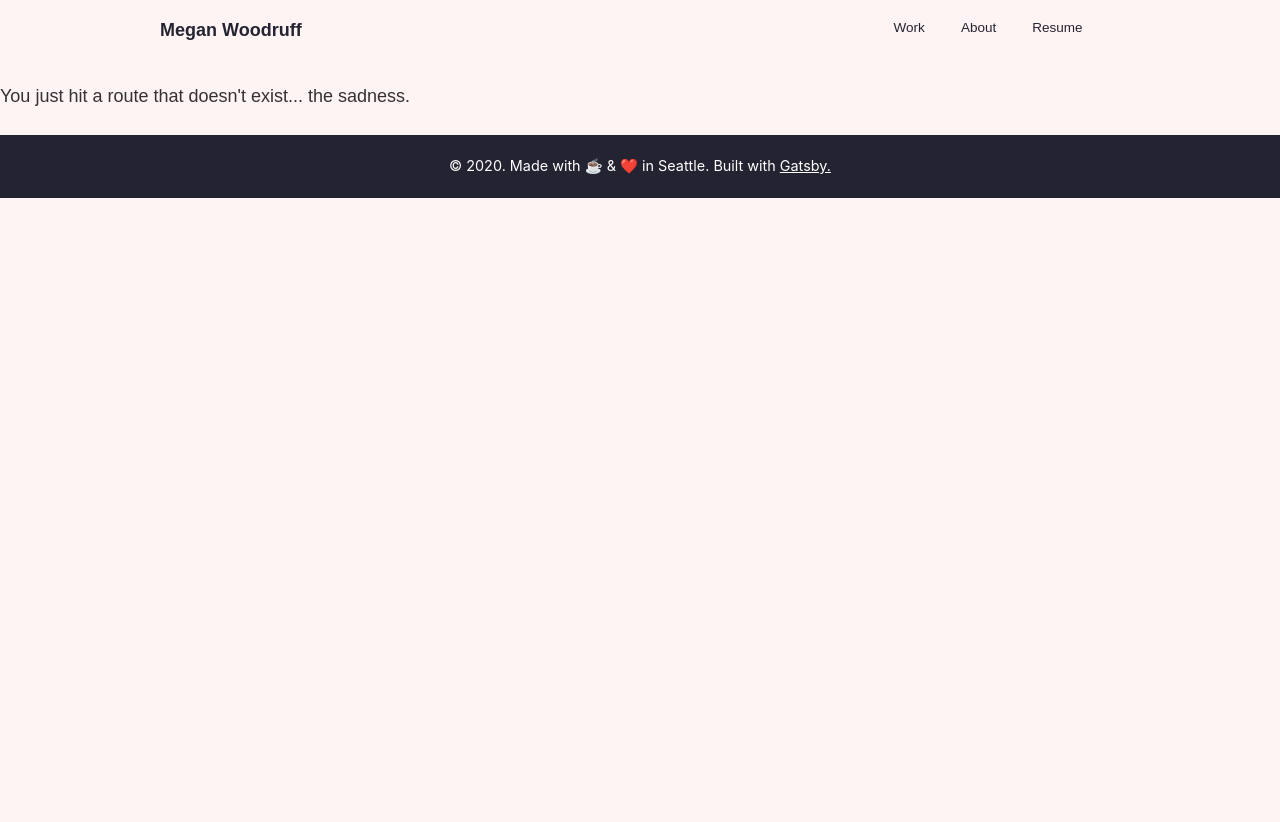
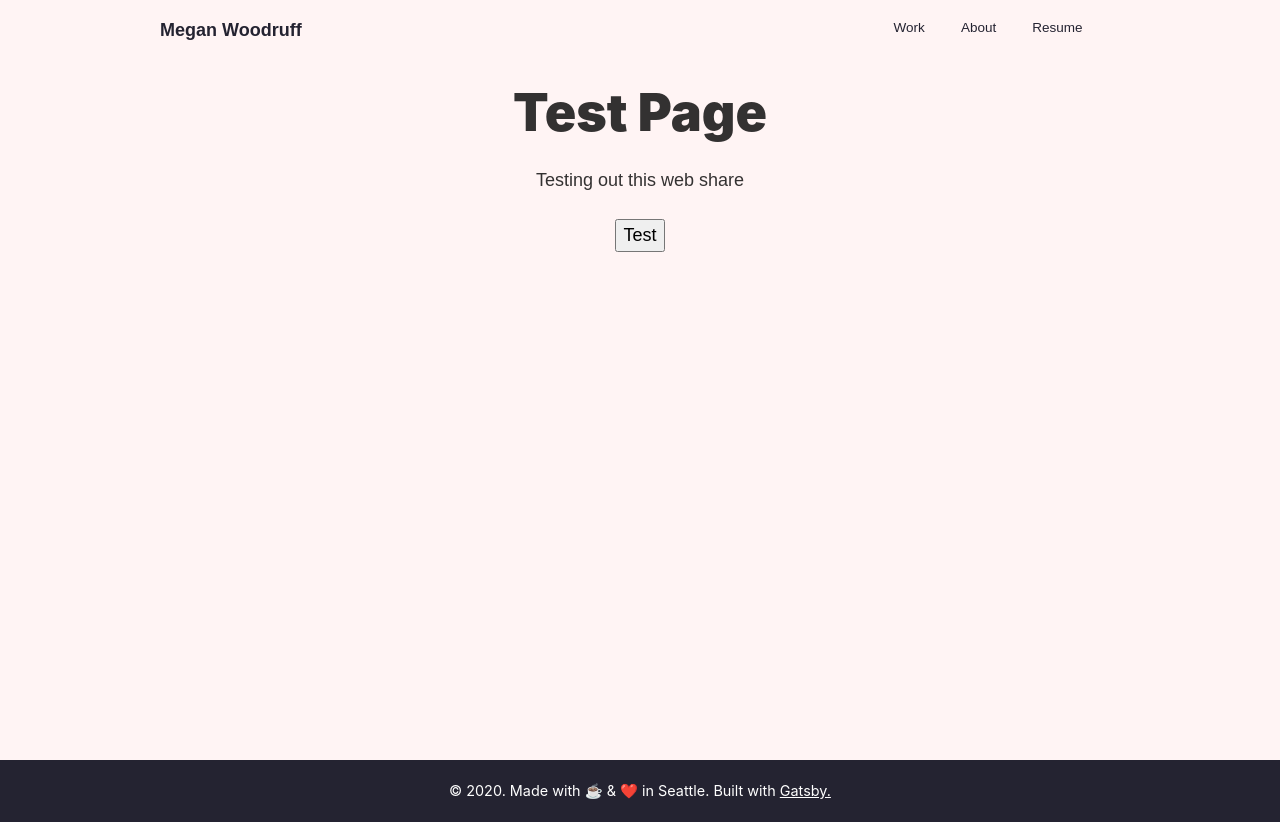
Before and after one commit to megan-woodruff/portfolio, a Gatsby site: page /test in a window 1280 px wide. Before the commit this address had no page. Before the commit the page ends 800 px from the top, so only its background shows below. Built offline with nearby package versions, Linux system fonts and the light colour scheme; Gatsby itself is replaced by a stand-in of ours.

Commit message:
Test for web share

```diff
--- a/package.json
+++ b/package.json
@@ -1,9 +1,9 @@
 {
-  "name": "gatsby-starter-default",
+  "name": "portfolio",
   "private": true,
-  "description": "A simple starter to get up and developing quickly with Gatsby",
+  "description": "Personal Portfolio Site by Megan Woodruff",
   "version": "0.1.0",
-  "author": "Kyle Mathews <mathews.kyle@gmail.com>",
+  "author": "Megan Woodruff <13woodruffm@gmail.com>",
   "dependencies": {
     "gatsby": "^2.19.7",
     "gatsby-image": "^2.2.39",
--- a/src/components/projectDisplay.js
+++ b/src/components/projectDisplay.js
@@ -1,6 +1,6 @@
 import React from "react"
 import { useStaticQuery, graphql } from "gatsby"
-import ProjectCard from './projectCard'
+import ProjectCard from "./projectCard"
 
 import "./projectDisplay.scss"
 
--- /dev/null
+++ b/src/pages/test.js
@@ -0,0 +1,44 @@
+import React from "react"
+
+import Layout from "../components/layout"
+
+const TestPage = () => {
+  const onPress = () => {
+    fetch(
+      "https://armoire-prod.s3-us-west-2.amazonaws.com/website/test-video/img.png",
+      { method: "GET" }
+    )
+      .then(function(response) {
+        // alert('response')
+        return response.blob()
+      })
+      .then(function(blob) {
+        var file = new File([blob], "year-in-review.jpg", {
+          type: "image/jpeg",
+        })
+        var filesArray = [file]
+        console.log(file)
+        // alert(JSON.stringify(filesArray))
+        if (navigator.share) {
+          navigator.share({
+            // text: '',
+            files: filesArray,
+            title: "Year in Review Test",
+            // url: 'some_url'
+          })
+        }
+      })
+  }
+
+  return (
+    <Layout>
+      <div style={{ padding: 84, textAlign: "center", height: "95vh" }}>
+        <h1>Test Page</h1>
+        <p>Testing out this web share</p>
+        <button onClick={onPress}>Test</button>
+      </div>
+    </Layout>
+  )
+}
+
+export default TestPage
```
Also changed, not shown: src/components/splash.js (+7 -5 lines), src/components/projectCard.js (indentation only), src/components/projectPage.js (line endings or trailing spaces), src/components/solveProjectCard.js (indentation only).
